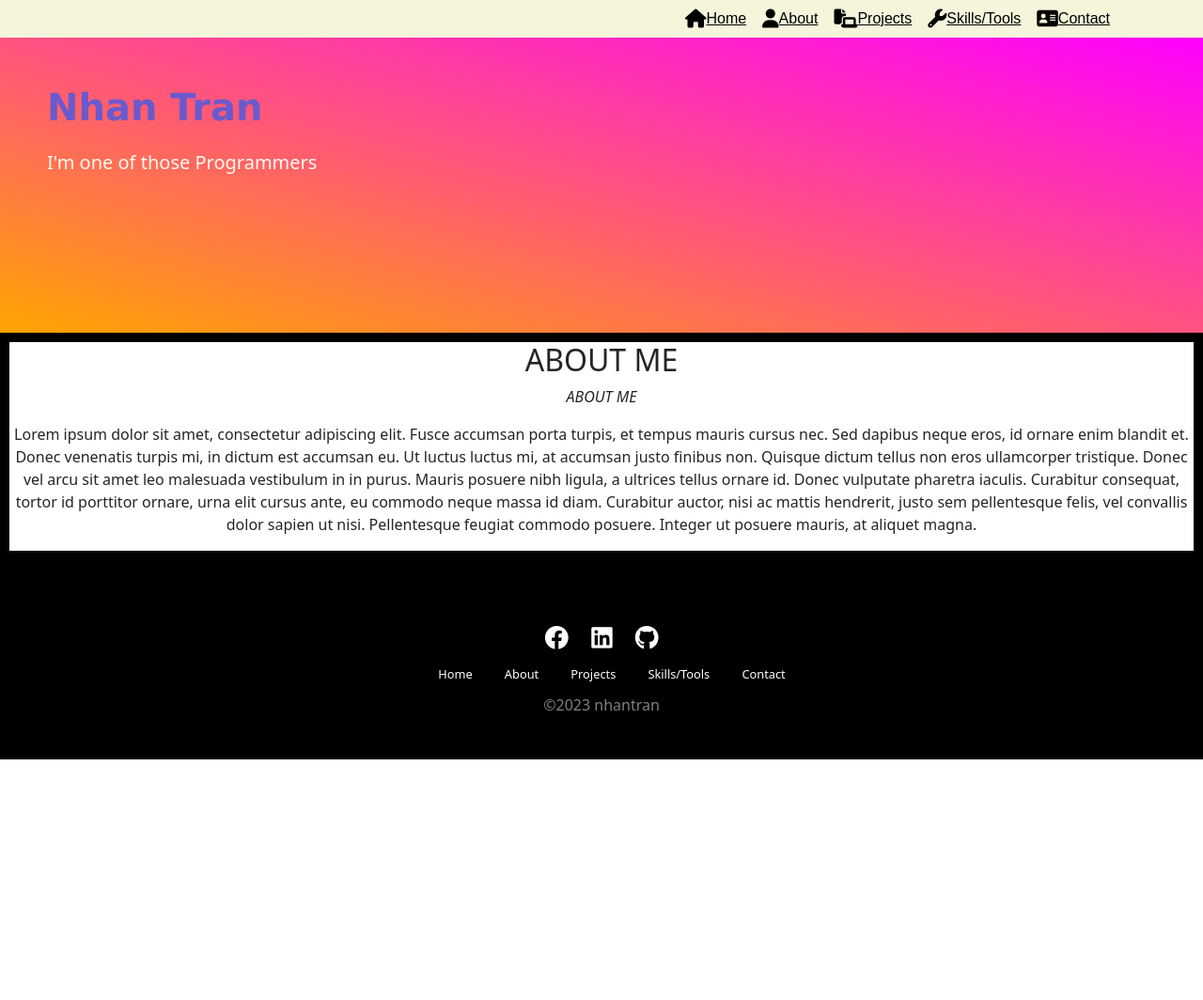
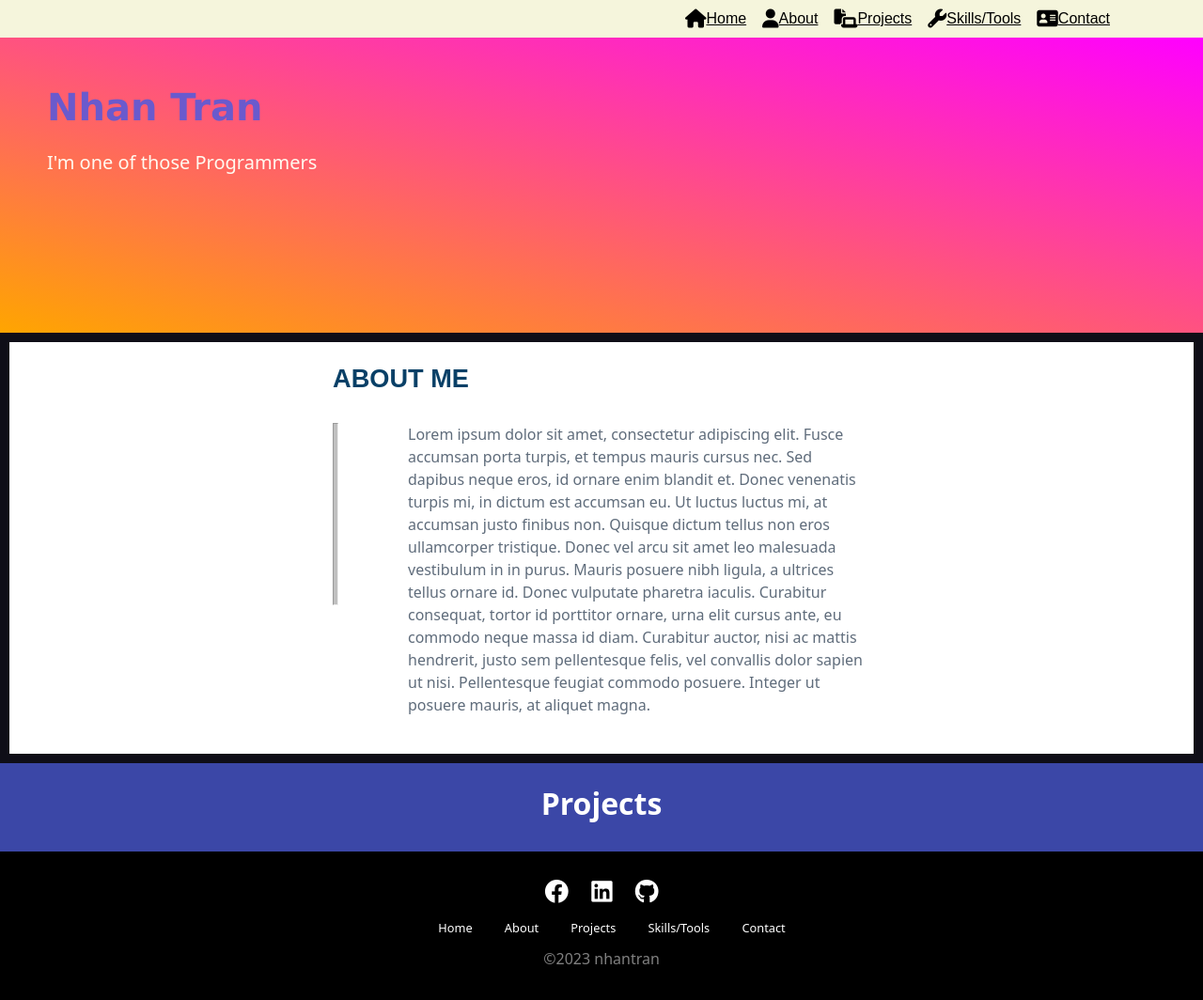
Before and after one commit to NTran575/MyPortfolio, a plain HTML site: page index.html in a window 1280 px wide. Shown: the whole page at 94% size. Before the commit the page ends 808 px from the top, so only its background shows below. Drawn offline with nearby package versions, Linux system fonts and the light colour scheme.

Commit message:
vertical line, project-section

```diff
--- a/css/styles.css
+++ b/css/styles.css
@@ -44,13 +44,54 @@ header ul li{
 }
 
 /* Body */
+/* welcome-section */
 body{
     margin: 0;
     overflow-x: hidden;
 }
 
-body section {
-    border: 10px solid black;
+#welcome-section {
+    border: 10px solid #0f0e17;
+
+}
+#welcome-section h2 {
+    font-family: proxima-nova, sans-serif;
+    font-weight: 800;
+    line-height: 30px;
+    font-size: 1.7rem;
+    color: #094067;
+    text-align: left;
+    padding-left: 20rem;
+    padding-right: 20rem;
+}
+#welcome-section {
+    padding: 1.5rem;
+}
+#welcome-section .vertical-line {
+    width: 6px;
+    background-color: silver;
+    height: 100%;
+    float: left;
+    border: 1px inset;
+    margin-left: 20rem;
+    padding-bottom: 12em;
+
+}
+#welcome-section p {
+    text-align: left;
+    color: #5f6c7b;
+    margin-top: 2em;
+    margin-left: 5em;
+    padding-left: 20rem;
+    padding-right: 20rem;
+}
+/* project-section */
+#project-section {
+    background-color: #3b47a7;
+    padding: 1.5rem;
+}
+#project-main-title {
+    font-weight: 800;
 }
 
 /* Footer */
--- a/index.html
+++ b/index.html
@@ -46,14 +46,20 @@
     <!-- Main Section -->
     <main>
         <!-- ABOUT ME-->
-        <section>
-            <div class="text-center" id="band">
-                <h2 class="w3-wide">ABOUT ME</h2>
-                <p class="w3-opacity"><i>ABOUT ME</i></p>
-                <p class="w3-justify">Lorem ipsum dolor sit amet, consectetur adipiscing elit. Fusce accumsan porta turpis, et tempus mauris cursus nec. Sed dapibus neque eros, id ornare enim blandit et. Donec venenatis turpis mi, in dictum est accumsan eu. Ut luctus luctus mi, at accumsan justo finibus non. Quisque dictum tellus non eros ullamcorper tristique. Donec vel arcu sit amet leo malesuada vestibulum in in purus. Mauris posuere nibh ligula, a ultrices tellus ornare id. Donec vulputate pharetra iaculis. Curabitur consequat, tortor id porttitor ornare, urna elit cursus ante, eu commodo neque massa id diam. Curabitur auctor, nisi ac mattis hendrerit, justo sem pellentesque felis, vel convallis dolor sapien ut nisi. Pellentesque feugiat commodo posuere. Integer ut posuere mauris, at aliquet magna.</p>
+        <section id="welcome-section">
+            <div class="text-center">
+                <h2>ABOUT ME</h2>
+                <div>
+                    <div class="vertical-line"></div>
+                    <p class="w3-justify">Lorem ipsum dolor sit amet, consectetur adipiscing elit. Fusce accumsan porta turpis, et tempus mauris cursus nec. Sed dapibus neque eros, id ornare enim blandit et. Donec venenatis turpis mi, in dictum est accumsan eu. Ut luctus luctus mi, at accumsan justo finibus non. Quisque dictum tellus non eros ullamcorper tristique. Donec vel arcu sit amet leo malesuada vestibulum in in purus. Mauris posuere nibh ligula, a ultrices tellus ornare id. Donec vulputate pharetra iaculis. Curabitur consequat, tortor id porttitor ornare, urna elit cursus ante, eu commodo neque massa id diam. Curabitur auctor, nisi ac mattis hendrerit, justo sem pellentesque felis, vel convallis dolor sapien ut nisi. Pellentesque feugiat commodo posuere. Integer ut posuere mauris, at aliquet magna.</p>
+                </div>
             </div>
         </section>
-        <section>
+        <!--Projects-->
+        <section id="project-section">
+            <div class="text-center">
+                <h2 id="project-main-title" class="text-white">Projects</h2>
+            </div>
 
         </section>
         <section>
```
